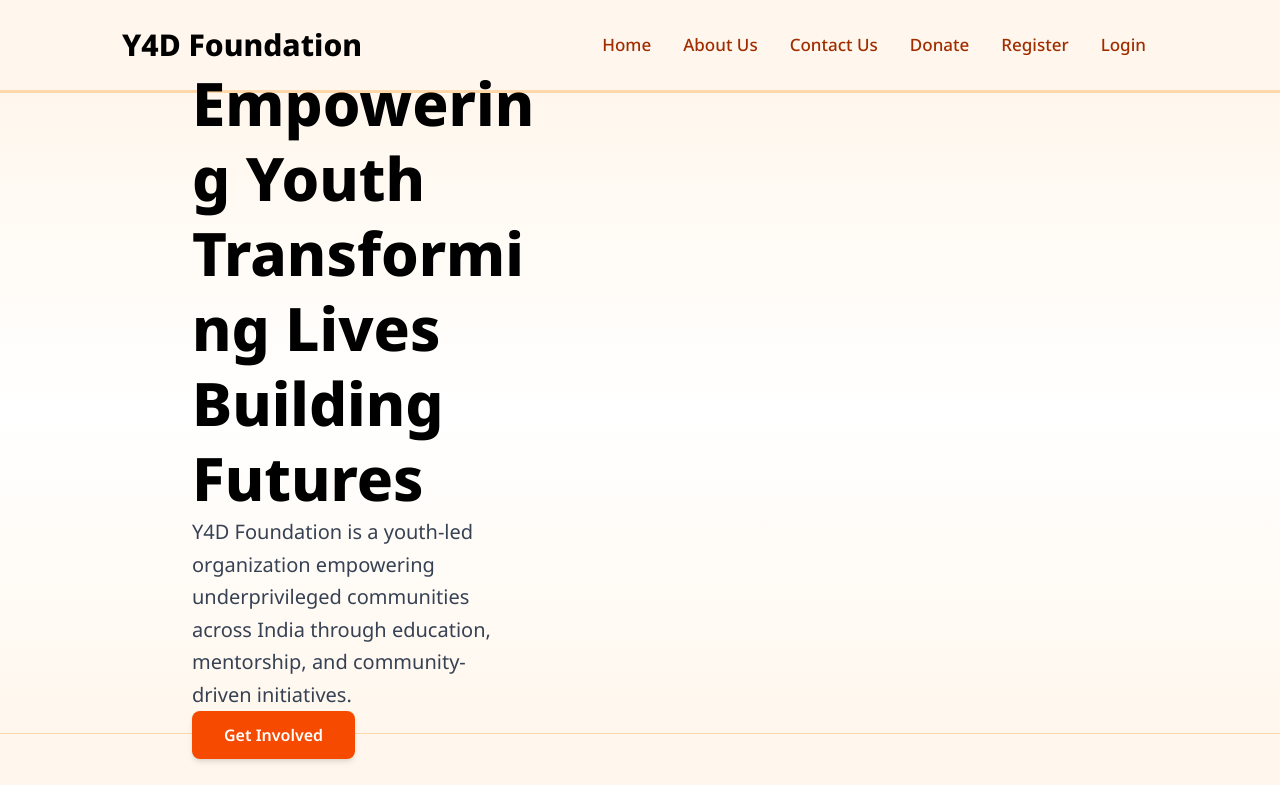
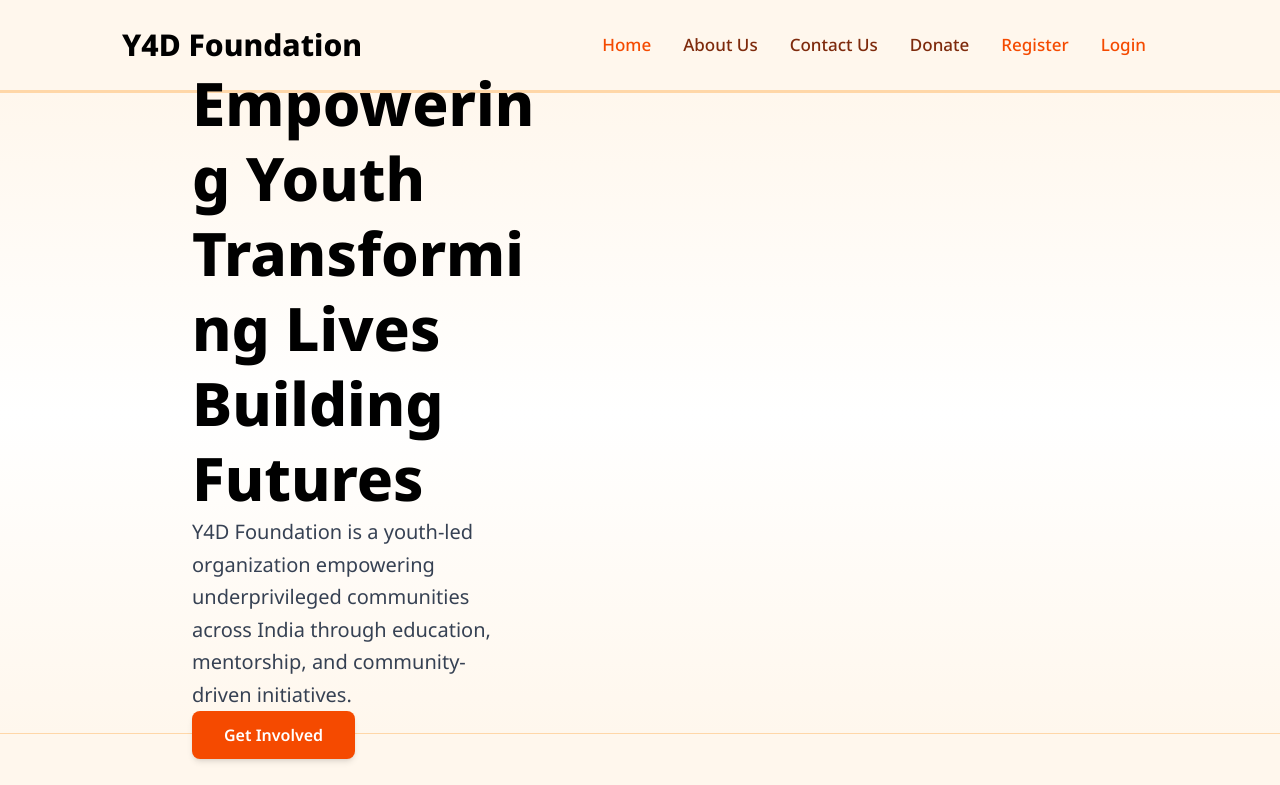
Before and after one commit to Mastercard-Code-For-Change-2-0/Team-18, a React (Vite) app in the folder client/: page / in a window 1280 px wide. Shown: the top 785 px of the page. Built offline with nearby package versions, Linux system fonts and the light colour scheme.

Commit message:
feat: update NavBar and NavLink components for improved styling and accessibility

```diff
--- a/client/src/components/NavBar.jsx
+++ b/client/src/components/NavBar.jsx
@@ -7,9 +7,9 @@ const NavBar = () => {
 			<p className="text-3xl font-extrabold">Y4D Foundation</p>
 			<div className="flex flex-col md:flex-row gap-2">
 				<NavLink name="Home" unlock="true" />
-				<NavLink name="About Us" unlock="true" />
-				<NavLink name="Contact Us" unlock="true" />
-				<NavLink name="Donate" unlock="true" />
+				<NavLink name="About Us" />
+				<NavLink name="Contact Us" />
+				<NavLink name="Donate" />
 				<NavLink name="Register" unlock="true" />
 				<NavLink name="Login" unlock="true" />
 			</div>
--- a/client/src/components/NavLink.jsx
+++ b/client/src/components/NavLink.jsx
@@ -17,12 +17,12 @@ export default function NavLink({ name, unlock }) {
 	return unlock === "true" ? (
 		<Link
 			to={to}
-			className="p-3 font-medium text-[17px] text-orange-800 hover:text-orange-600 transition-colors"
+			className="p-3 font-medium text-[17px] text-orange-600 hover:text-orange-600 transition-colors"
 		>
 			{name}
 		</Link>
 	) : (
-		<span className="p-3 font-medium text-[17px] text-orange-300 cursor-not-allowed">
+		<span className="p-3 font-medium text-[17px] text-orange-900 cursor-not-allowed">
 			{name}
 		</span>
 	);
```
